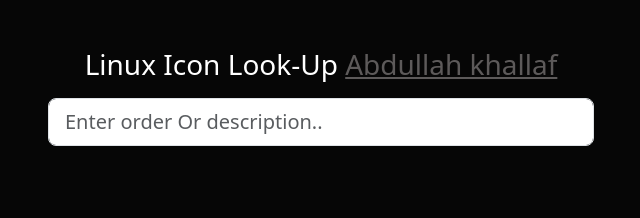
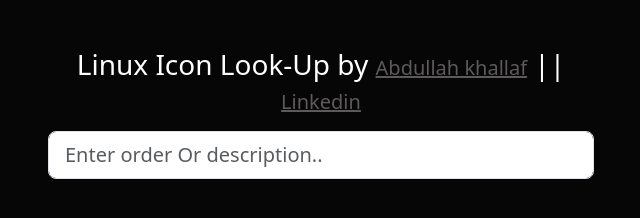
Before and after one commit to Abdullah-khallaf/Linux-order-lookup, a plain HTML site: page index.html in a window 1280 px wide. Shown: the whole page, without its empty margins (319-959 px from the left). Drawn offline with nearby package versions, Linux system fonts and the light colour scheme.

Commit message:
add linkedin

```diff
--- a/css/style.css
+++ b/css/style.css
@@ -7,7 +7,7 @@ h3{
 }
 h3 > a{
         text-decoration: underline;
-
+        font-size: 20px;
         color:rgb(93, 90, 90);
         cursor: pointer;
 }
--- a/index.html
+++ b/index.html
@@ -14,7 +14,7 @@
         <div class="row">
             <div class="col-md-6 m-auto">
                 <h3 class="text-center mb-3">
-                     Linux Icon Look-Up <a href="https://www.github.com/abdullah-khallaf">Abdullah khallaf</a>
+                     Linux Icon Look-Up by <a href="https://www.github.com/abdullah-khallaf">Abdullah khallaf</a> || <a href="https://www.github.com/abdullah-khallaf">Linkedin</a>
                 </h3>
                 <div class="form-group">
                     <input type="text" id="search" placeholder="Enter order Or description.." class="form-control form-control-lg">
```
